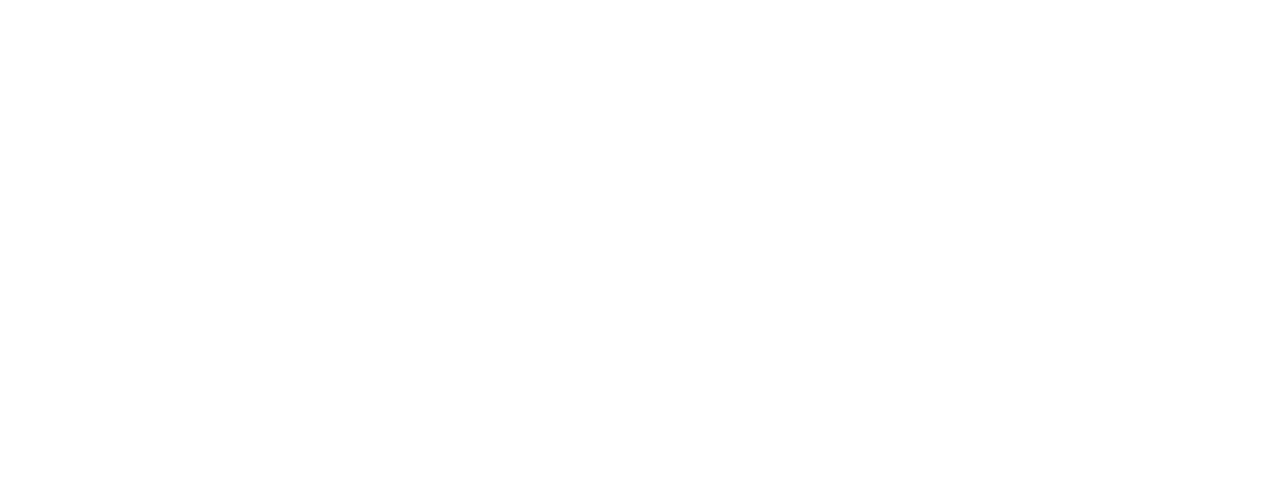
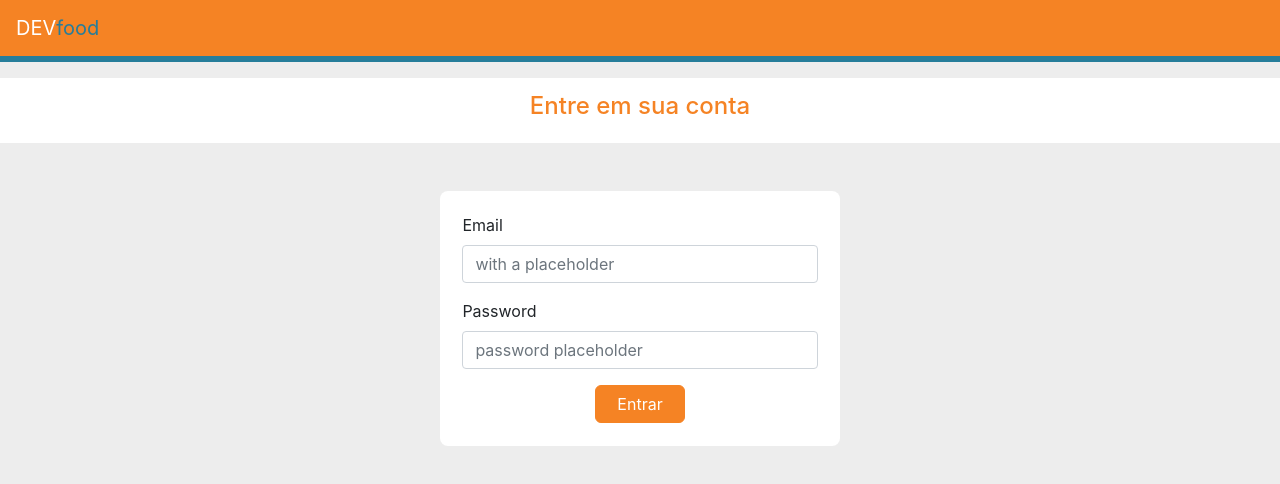
Before and after one commit to amoncruz/desafioReactJs, a React app: page / in a window 1280 px wide. Shown: the top 484 px of the page. Built offline with nearby package versions, Linux system fonts and the light colour scheme.

Commit message:
layout de login e configuração de estilos e diretorios

```diff
--- a/package.json
+++ b/package.json
@@ -17,6 +17,7 @@
     "bootstrap": "^4.4.1",
     "react": "^16.12.0",
     "react-dom": "^16.12.0",
+    "react-router-dom": "^5.1.2",
     "reactstrap": "^8.4.1",
     "webpack": "^4.41.2",
     "webpack-cli": "^3.3.10",
--- a/src/App.js
+++ b/src/App.js
@@ -1,8 +1,14 @@
 import React from 'react';
+import {BrowserRouter as Router,Switch,Route} from 'react-router-dom'
+import Login from './pages/login';
 
 const App=()=>{
     return(
-        <div></div>
+        <Router>
+            <Switch>
+                <Route path="/" exact component={Login}/>
+            </Switch>
+        </Router>
     )
 }
 
--- /dev/null
+++ b/src/assets/styles/custom-btsp.scss
@@ -0,0 +1,8 @@
+$theme-colors: (
+  "primary": #f58324,
+  "secondary":#267d9a
+);
+
+$btn-border-radius: 3000px;
+
+@import "~bootstrap/scss/bootstrap";
--- /dev/null
+++ b/src/assets/styles/styles.scss
@@ -0,0 +1,65 @@
+$primary: #f58324;
+$secondary: #267d9a;
+
+
+//Navbar
+.navbar-brand{
+    color:white !important;
+
+    span{
+        color:$secondary;
+    }
+
+}
+
+.navbar{
+    border-bottom: 6px solid $secondary;
+}
+
+.nav-link{
+    color:white !important;
+}
+
+//Container
+.container-fluid{
+    padding-top:1rem;
+    background-color: #ededed;
+    height: 100vh;
+    padding-left: 0px !important;
+    padding-right: 0px !important;
+}
+
+
+//Header
+
+.header{
+    width:100%;
+    height:65px;
+    background-color: #fff;
+    display: flex;
+    justify-content: center;
+    align-items: center;
+
+    h4{
+        color:$primary;
+    }
+}
+
+//login
+
+.login-wrapper{
+    max-width: 400px;
+    margin: 0 auto;
+    background-color: #fff;
+    padding:1.4rem;
+    margin-top:3rem;
+    border-radius: 8px;
+}
+
+.btn-primary{
+    border-radius: 6px !important;
+    color:white;
+    display: block;
+    width: 90px;
+    margin:0 auto;
+}
--- /dev/null
+++ b/src/components/Header.js
@@ -0,0 +1,11 @@
+import React from 'react'
+
+const Header=()=>{
+    return (
+            <div className="header">
+                <h4 className="title">Entre em sua conta</h4>
+            </div>
+    );
+}
+
+export default Header;
--- /dev/null
+++ b/src/components/NavBar.js
@@ -0,0 +1,35 @@
+import React, { useState } from 'react';
+import {
+    Collapse,
+    Navbar,
+    NavbarToggler,
+    NavbarBrand,
+    Nav,
+    NavItem,
+    NavLink,
+    DropdownToggle,
+    UncontrolledDropdown,
+    DropdownMenu,
+    DropdownItem,
+    NavbarText } from 'reactstrap';
+
+const Menu = (props) => {
+    const [isOpen, setIsOpen] = useState(false);
+
+    const toggle = () => setIsOpen(!isOpen);
+
+  return (
+    <div>
+        <Navbar color="primary" light expand="md">
+            <NavbarBrand href="/">DEV<span>food</span></NavbarBrand>
+            <NavbarToggler onClick={toggle} />
+
+            <Collapse isOpen={isOpen} navbar>
+                {props.children}
+            </Collapse>
+        </Navbar>
+    </div>
+  );
+}
+
+export default Menu;
--- a/src/index.js
+++ b/src/index.js
@@ -1,9 +1,7 @@
 import React from 'react'
 import ReactDOM from 'react-dom'
-import 'bootstrap/dist/css/bootstrap.min.css';
-import { Button } from 'reactstrap';
-import axios from 'axios';
+import './assets/styles/custom-btsp.scss';
+import './assets/styles/styles.scss';
 import App from './app';
 
-
 ReactDOM.render(<App/>,document.getElementById("app"))
--- /dev/null
+++ b/src/pages/login/index.js
@@ -0,0 +1,32 @@
+import React from 'react';
+import { Button, Form, FormGroup, Label, Input, FormText, Container } from 'reactstrap';
+import Menu from '../../components/NavBar';
+import Header from '../../components/Header';
+
+const Login = (props) => {
+  return (
+    <>
+            <Menu/>
+            <Container fluid>
+                <Header/>
+                    <div className="login-wrapper">
+                        <Form className="login-form">
+                            <FormGroup>
+                                <Label for="exampleEmail">Email</Label>
+                                <Input type="email" name="email" id="exampleEmail" placeholder="with a placeholder" />
+                            </FormGroup>
+                            <FormGroup>
+                                <Label for="examplePassword">Password</Label>
+                                <Input type="password" name="password" id="examplePassword" placeholder="password placeholder" />
+                            </FormGroup>
+                            <Button color="primary">Entrar</Button>
+                        </Form>
+                    </div>
+            </Container>
+
+
+            </>
+       );
+}
+
+export default Login;
```
Also changed, not shown: 1 other file (tests, documents, lock files or other folders).
